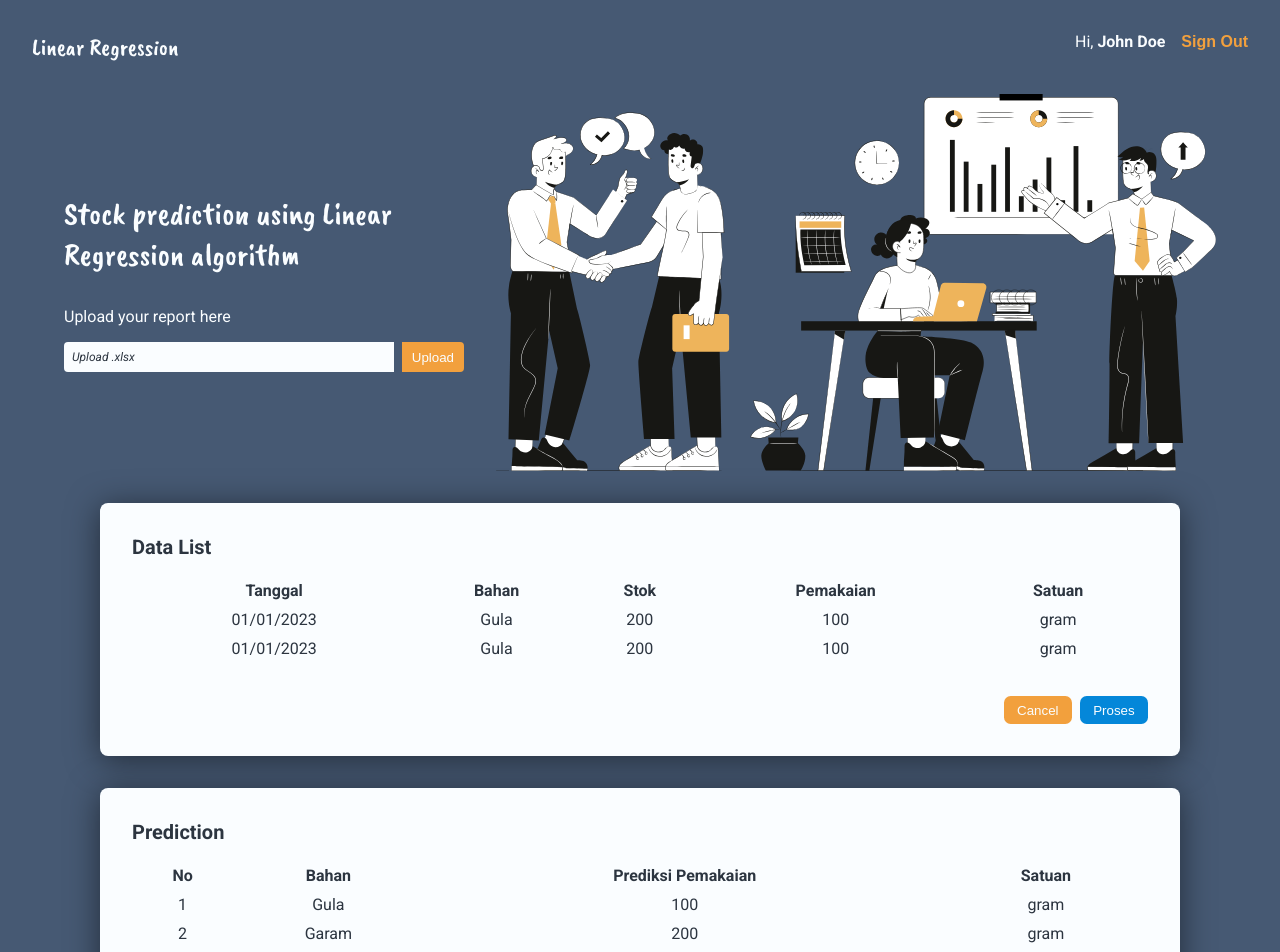
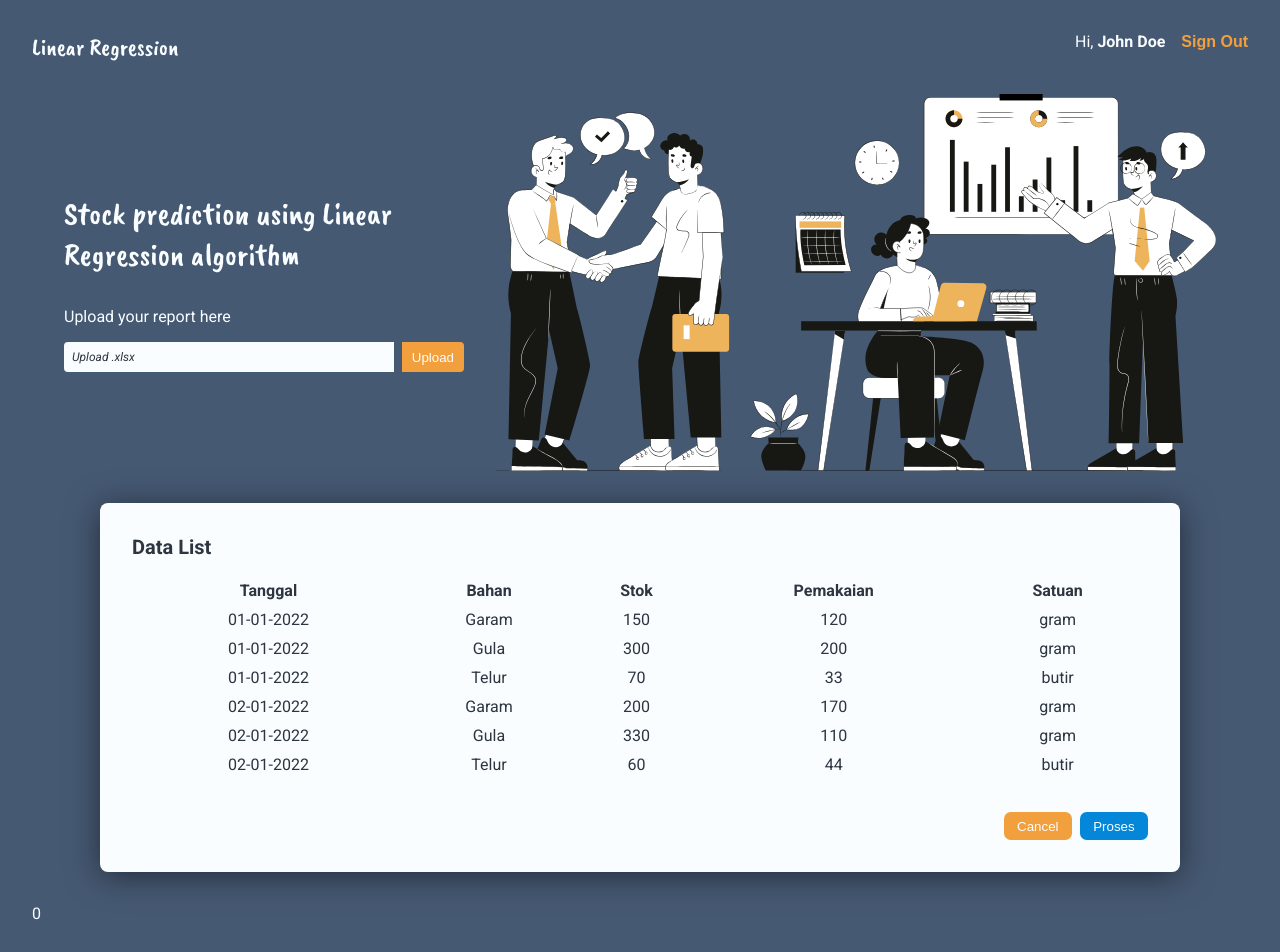
Before and after one commit to troy213/linear-regresi, a React (Vite) app in the folder Client/: page / in a window 1280 px wide. Shown: the top 952 px of the page. Built offline with nearby package versions, Linux system fonts and the light colour scheme.

Commit message:
✨ Add basic utility function

```diff
--- /dev/null
+++ b/Client/src/data/dummyData.js
@@ -0,0 +1,44 @@
+export const dummyData = [
+  {
+    item: 'Garam',
+    tanggal: '01-01-2022',
+    stok: 150,
+    pemakaian: 120,
+    satuan: 'gram',
+  },
+  {
+    item: 'Gula',
+    tanggal: '01-01-2022',
+    stok: 300,
+    pemakaian: 200,
+    satuan: 'gram',
+  },
+  {
+    item: 'Telur',
+    tanggal: '01-01-2022',
+    stok: 70,
+    pemakaian: 33,
+    satuan: 'butir',
+  },
+  {
+    item: 'Garam',
+    tanggal: '02-01-2022',
+    stok: 200,
+    pemakaian: 170,
+    satuan: 'gram',
+  },
+  {
+    item: 'Gula',
+    tanggal: '02-01-2022',
+    stok: 330,
+    pemakaian: 110,
+    satuan: 'gram',
+  },
+  {
+    item: 'Telur',
+    tanggal: '02-01-2022',
+    stok: 60,
+    pemakaian: 44,
+    satuan: 'butir',
+  },
+]
--- a/Client/src/main.scss
+++ b/Client/src/main.scss
@@ -5,6 +5,7 @@
 
 @import './components/Navbar';
 
+@import './pages/404';
 @import './pages/Dashboard';
 @import './pages/Login';
 @import './pages/Register';
--- a/Client/src/pages/404/index.jsx
+++ b/Client/src/pages/404/index.jsx
@@ -1,5 +1,9 @@
 const NotFound = () => {
-  return <>404 Not Found</>
+  return (
+    <div className='not-found flex-column flex-align-center flex-justify-center'>
+      <p className='text-bold text-8'>404 Not Found</p>
+    </div>
+  )
 }
 
 export default NotFound
--- a/Client/src/pages/404/index.scss
+++ b/Client/src/pages/404/index.scss
@@ -0,0 +1,4 @@
+.not-found {
+  min-height: 100vh;
+  background-color: $color-background;
+}
--- a/Client/src/pages/Dashboard/InputTable.jsx
+++ b/Client/src/pages/Dashboard/InputTable.jsx
@@ -1,4 +1,16 @@
+import { useDispatch } from 'react-redux'
+import { mainAction } from '../../store/main/main-slice'
+import { processData, prosesRegresiArray } from '../../utils'
+import { dummyData } from '../../data/dummyData'
+
 const InputTable = () => {
+  const dispatch = useDispatch()
+
+  const handleSubmit = () => {
+    const newData = prosesRegresiArray(processData(dummyData))
+    dispatch(mainAction.setState({ field: 'processedData', value: newData }))
+  }
+
   return (
     <div className='input-table flex-justify-center text-dark'>
       <div className='input-table__table-wrapper flex-column gap-4'>
@@ -14,25 +26,26 @@ const InputTable = () => {
             </tr>
           </thead>
           <tbody>
-            <tr>
-              <td>01/01/2023</td>
-              <td>Gula</td>
-              <td>200</td>
-              <td>100</td>
-              <td>gram</td>
-            </tr>
-            <tr>
-              <td>01/01/2023</td>
-              <td>Gula</td>
-              <td>200</td>
-              <td>100</td>
-              <td>gram</td>
-            </tr>
+            {dummyData.map((value, index) => {
+              const { item, tanggal, stok, pemakaian, satuan } = value
+
+              return (
+                <tr key={index}>
+                  <td>{tanggal}</td>
+                  <td>{item}</td>
+                  <td>{stok}</td>
+                  <td>{pemakaian}</td>
+                  <td>{satuan}</td>
+                </tr>
+              )
+            })}
           </tbody>
         </table>
         <div className='flex-end gap-2 mt-4'>
           <button className='btn btn-warning'>Cancel</button>
-          <button className='btn btn-primary'>Proses</button>
+          <button className='btn btn-primary' onClick={handleSubmit}>
+            Proses
+          </button>
         </div>
       </div>
     </div>
--- a/Client/src/pages/Dashboard/Main.jsx
+++ b/Client/src/pages/Dashboard/Main.jsx
@@ -1,6 +1,15 @@
+import { useState } from 'react'
+import { useSelector } from 'react-redux'
 import { HeroSvg } from '../../assets'
 
 const Main = () => {
+  const [file, setFile] = useState(null)
+  const { data } = useSelector((state) => state.main)
+
+  const handleFileChange = (e) => {
+    setFile(e.target.files[0])
+  }
+
   return (
     <main className='dashboard__content flex-column flex-justify-center'>
       <div className='flex flex-justify-center gap-8'>
@@ -8,14 +17,25 @@ const Main = () => {
           <p className='text-8 text-caveat-brush'>
             Stock prediction using Linear Regression algorithm
           </p>
+          {data ? (
+            <p>
+              Easy way to predict the stock of item in single step. Say goodbye
+              to complex and time-consuming processes - our intuitive interface
+              simplifies the prediction process.
+            </p>
+          ) : (
             <form>
               <label htmlFor='file-upload' className='flex-column gap-4'>
                 <p>Upload your report here</p>
                 <div className='flex gap-2'>
                   <div className='dashboard__file-input-label flex-align-center'>
-                  <em className='text-3 text-dark'>Upload .xlsx</em>
+                    <em className='text-3 text-dark'>
+                      {file ? file.name : 'Upload .xlsx'}
+                    </em>
                   </div>
-                <button className='dashboard__file-input-submit'>Upload</button>
+                  <button className='dashboard__file-input-submit'>
+                    Upload
+                  </button>
                 </div>
               </label>
 
@@ -23,8 +43,11 @@ const Main = () => {
                 type='file'
                 id='file-upload'
                 className='dashboard__file-input'
+                accept='.xlsx'
+                onChange={handleFileChange}
               />
             </form>
+          )}
         </div>
         <HeroSvg className='dashboard__hero' />
       </div>
--- a/Client/src/pages/Dashboard/OutputTable.jsx
+++ b/Client/src/pages/Dashboard/OutputTable.jsx
@@ -1,4 +1,7 @@
+import { useSelector } from 'react-redux'
+
 const OutputTable = () => {
+  const { processedData } = useSelector((state) => state.main)
   return (
     <div className='output-table flex-justify-center text-dark'>
       <div className='output-table__table-wrapper flex-column gap-4'>
@@ -13,18 +16,18 @@ const OutputTable = () => {
             </tr>
           </thead>
           <tbody>
-            <tr>
-              <td>1</td>
-              <td>Gula</td>
-              <td>100</td>
-              <td>gram</td>
-            </tr>
-            <tr>
-              <td>2</td>
-              <td>Garam</td>
-              <td>200</td>
-              <td>gram</td>
-            </tr>
+            {processedData.map((item, index) => {
+              const { prediksi, satuan } = item
+
+              return (
+                <tr key={index}>
+                  <td>{index + 1}</td>
+                  <td>{item.item}</td>
+                  <td>{prediksi}</td>
+                  <td>{satuan}</td>
+                </tr>
+              )
+            })}
           </tbody>
         </table>
         <div className='flex-end gap-2 mt-4'>
--- a/Client/src/pages/Dashboard/index.jsx
+++ b/Client/src/pages/Dashboard/index.jsx
@@ -1,15 +1,18 @@
+import { useSelector } from 'react-redux'
 import { Footer, Navbar } from '../../components'
 import Main from './Main'
 import InputTable from './InputTable'
 import OutputTable from './OutputTable'
 
 const Dashboard = () => {
+  const { processedData } = useSelector((state) => state.main)
+
   return (
     <div className='dashboard flex-column gap-8'>
       <Navbar />
       <Main />
       <InputTable />
-      <OutputTable />
+      {processedData.length && <OutputTable />}
       <Footer />
     </div>
   )
--- a/Client/src/store/main/main-slice.js
+++ b/Client/src/store/main/main-slice.js
@@ -3,11 +3,12 @@ import { createSlice } from '@reduxjs/toolkit'
 const mainSlice = createSlice({
   name: 'main',
   initialState: {
-    data: 'TEST',
+    data: '',
+    processedData: [],
   },
   reducers: {
-    setMain(state, action) {
-      state.data = action.payload.value
+    setState(state, action) {
+      state[action.payload.field] = action.payload.value
     },
     clearForm(state) {
       for (const stateObj in state) {
--- /dev/null
+++ b/Client/src/utils/index.js
@@ -0,0 +1,102 @@
+const regresiLinear = (data, jumlahProduksi) => {
+  const SQUARE = 2
+
+  if (!data.length) return
+
+  const table = data.map((value) => {
+    const { tanggal, pemakaian, stok } = value
+
+    const newData = {
+      tanggal: new Date(tanggal),
+      x: pemakaian,
+      y: stok,
+      x2: Math.pow(pemakaian, SQUARE),
+      y2: Math.pow(pemakaian, SQUARE),
+      xy: pemakaian * stok,
+    }
+
+    return newData
+  })
+
+  const n = data.length
+  let sigmaX = 0
+  let sigmaY = 0
+  let sigmaXY = 0
+  let sigmaX2 = 0
+
+  table.forEach((value) => {
+    sigmaX += value.x
+    sigmaY += value.y
+    sigmaXY += value.xy
+    sigmaX2 += value.x2
+  })
+
+  const b = (n * sigmaXY - sigmaX * sigmaY) / (n * sigmaX2 - sigmaX * sigmaX)
+  const a = (sigmaY - b * sigmaX) / n
+  const result = Math.ceil(a + b * jumlahProduksi)
+
+  if (isNaN(result)) return 0
+
+  return result
+}
+
+export const prosesRegresiArray = (data) => {
+  if (!data.length) return []
+
+  const output = []
+
+  data.forEach((value) => {
+    const mean = Number(
+      (
+        value.subdata.reduce((acc, curr) => acc + curr.stok, 0) /
+        value.subdata.length
+      ).toFixed(0)
+    )
+    const prediksi = regresiLinear(value.subdata, mean)
+
+    const newData = {
+      item: value.item,
+      prediksi,
+      satuan: value.satuan,
+    }
+
+    output.push(newData)
+  })
+
+  return output
+}
+
+export const processData = (data) => {
+  const output = []
+
+  data.forEach((item) => {
+    const index = output.findIndex((value) => value.item === item.item)
+    const isExist = index >= 0
+
+    if (isExist) {
+      const { tanggal, stok, pemakaian } = item
+      const newData = {
+        tanggal,
+        stok,
+        pemakaian,
+      }
+      output[index].subdata.push(newData)
+    } else {
+      const { satuan, tanggal, stok, pemakaian } = item
+      const newData = {
+        item: item.item,
+        satuan,
+        subdata: [
+          {
+            tanggal,
+            stok,
+            pemakaian,
+          },
+        ],
+      }
+      output.push(newData)
+    }
+  })
+
+  return output
+}
```
Lines whose indentation alone changed are shown as unchanged.
